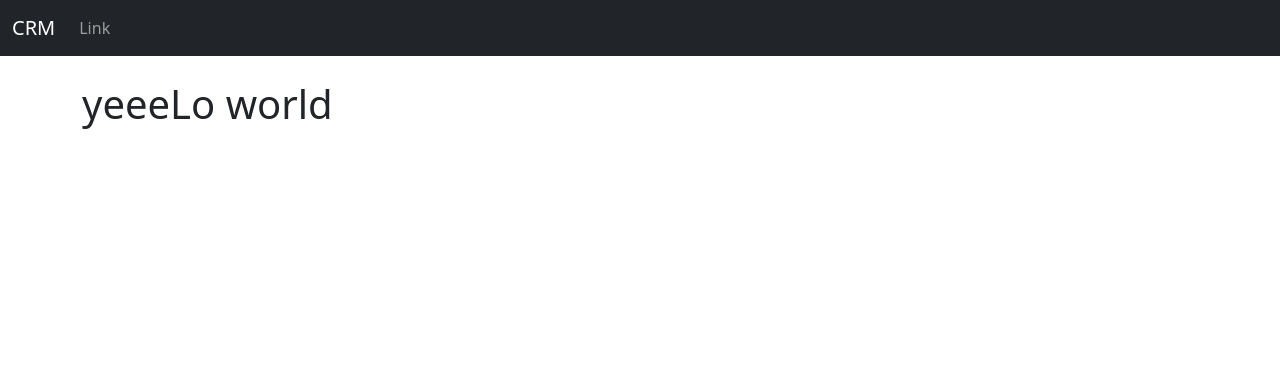
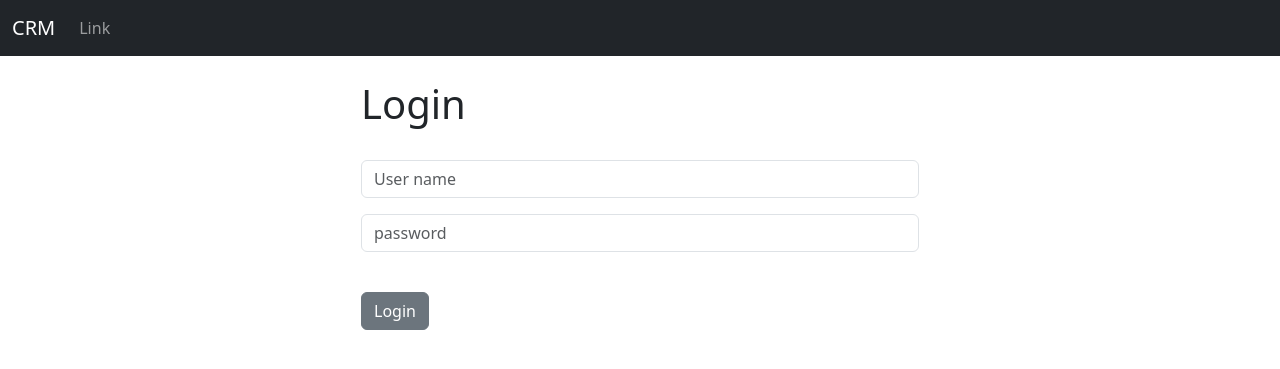
Before and after one commit to charlespaul1/django-practice, a Django app: page / in a window 1280 px wide. Shown: the top 369 px of the page. Run offline with Django 5.2, Linux system fonts and the light colour scheme.

Commit message:
added loggin view

```diff
--- a/django/website/website_project/web_app/Templates/base.html
+++ b/django/website/website_project/web_app/Templates/base.html
@@ -7,9 +7,19 @@
     <link href="https://cdn.jsdelivr.net/npm/bootstrap@5.3.3/dist/css/bootstrap.min.css" rel="stylesheet" integrity="sha384-QWTKZyjpPEjISv5WaRU9OFeRpok6YctnYmDr5pNlyT2bRjXh0JMhjY6hW+ALEwIH" crossorigin="anonymous">
   </head>
   <body>
+
     {% include 'navbar.html'%}
    <div class="container">
     <br />
+    {% if messages%}
+      {% for message in messages %}
+      <div class="alert alert-warning alert-dismissible fade show" role="alert">
+        {{message}}
+
+        <button type="button" class="btn-close" data-bs-dismiss="alert" aria-label="Close"></button>
+      </div>
+      {% endfor %}
+    {%endif%}
     {% block content%}
     {%endblock%}
    </div>
--- a/django/website/website_project/web_app/Templates/home.html
+++ b/django/website/website_project/web_app/Templates/home.html
@@ -1,4 +1,28 @@
 {% extends 'base.html'%}
 {% block content %}
-<h1>yeeeLo world</h1>
+<div class="col-md-6 offset-md-3">
+    {% if user.is_authenticated %}
+    <h1>hello user</h1>
+    {%else%}
+<h1>Login</h1>
+<br/>
+<form method="POST" action="{%url 'home'%}">
+    {%csrf_token%}
+    <form>
+        <div class="mb-3">
+
+          <input type="text" class="form-control" name="username", placeholder="User name" required>
+        </div>
+        <div class="mb-3">
+
+          <input type="password" class="form-control" name="password", placeholder="password" required>
+        </div>
+        <br />
+
+        <button type="submit" class="btn btn-secondary">Login</button>
+      </form>
+</form>
+</div>
+{%endif%}
+
 {%endblock%}
--- a/django/website/website_project/web_app/urls.py
+++ b/django/website/website_project/web_app/urls.py
@@ -4,7 +4,7 @@ from . import views
 
 urlpatterns = [
     path( '', views.home, name='home'),
-    path( '', views.home, name='home'),
-    path( '', views.home, name='home'),
+    # path( 'login/', views.login_user, name='login'),
+    # path( 'logout/', views.logout_user, name='logout'),
 
 ]
--- a/django/website/website_project/web_app/views.py
+++ b/django/website/website_project/web_app/views.py
@@ -1,13 +1,31 @@
-from django.shortcuts import render
+from django.shortcuts import render, redirect
 from django.contrib.auth import  authenticate, login, logout
 from django.contrib import messages
 # Create your views here.
 
 def home(request):
-    return render(request, 'home.html', {})
+    # check to see if user is logging in
+    if request.method == 'POST':
+        username = request.POST['username']
+        password = request.POST['password']
+        # authenticate
+        user = authenticate(request, username=username, password=password)
+        if user is not None:
+            login(request, user)
+            # give feedback
+            messages.success(request, 'login successful')
+            # redirect the user to home page
+            return redirect('home')
+        else:
+            # if somethiing goes wrong and user cant login
+            messages.success(request, 'Error logging in, try')
+            return redirect('home')
 
-def login_user(request):
-    pass
+    else:
+
+        return render(request, 'home.html', {})
+
+
 
 def logout_user(request):
     pass
```
